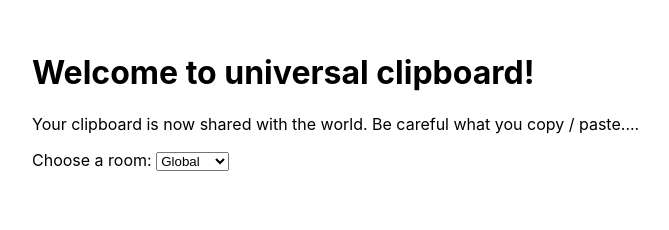
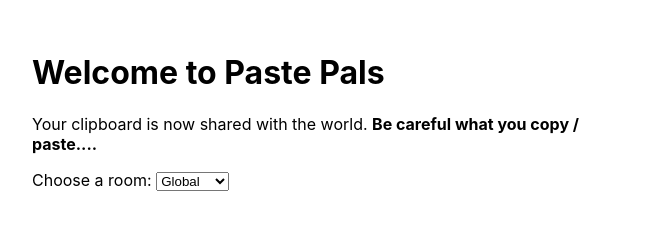
Before and after one commit to geoffreylitt/pastepals-client, an Electron app: page src/index.html in a window 1280 px wide. Shown: the whole page, without its empty margins (304-973 px from the left). Drawn offline with Linux system fonts and the light colour scheme.

Commit message:
paste pals

```diff
--- a/src/index.html
+++ b/src/index.html
@@ -2,12 +2,12 @@
 <html>
   <head>
     <meta charset="UTF-8">
-    <title>Universal Clipboard</title>
+    <title>Paste Pals</title>
     <link rel="stylesheet" href="index.css">
   </head>
   <body>
-    <h1>Welcome to universal clipboard!</h1>
-    <p>Your clipboard is now shared with the world. Be careful what you copy / paste....</p>
+    <h1>Welcome to Paste Pals</h1>
+    <p>Your clipboard is now shared with the world. <strong>Be careful what you copy / paste....</strong></p>
 
     <label for="roomSelect">Choose a room:</label>
 
```
